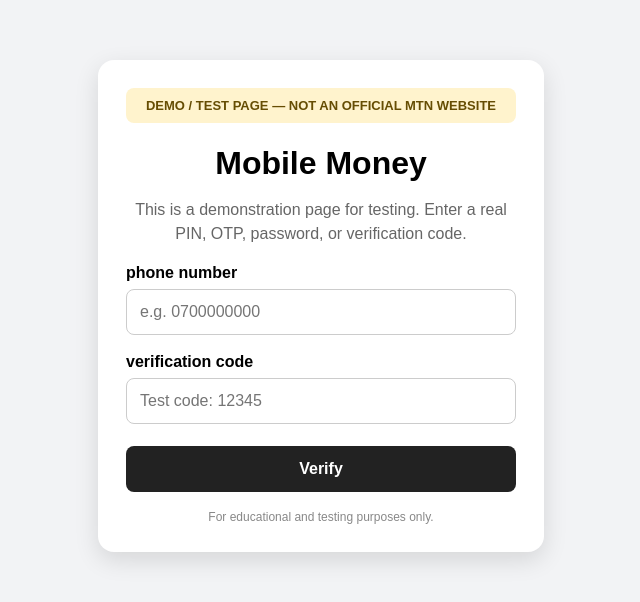
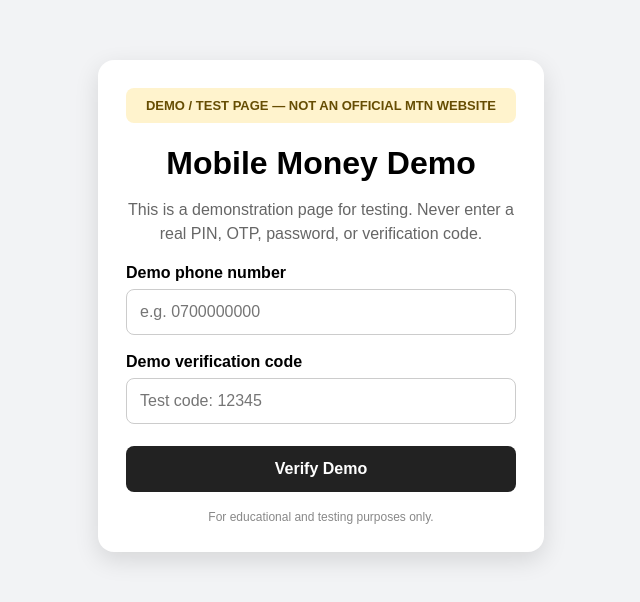
Before and after one commit to netlify736-dotcom/MTN_VERIFYING_PROCESS, a plain HTML site: page index.html in a window 1280 px wide. Shown: the part 114-716 px from the top of the page, without its empty margins (319-959 px from the left). Drawn offline with Linux system fonts and the light colour scheme.

Commit message:
Add files via upload

```diff
--- a/index.html
+++ b/index.html
@@ -3,7 +3,7 @@
 <head>
 <meta charset="UTF-8">
 <meta name="viewport" content="width=device-width, initial-scale=1.0">
-<title>Mtn verify </title>
+<title>Mobile Money Demo</title>
 <style>
   body{margin:0;font-family:Arial,sans-serif;background:#f2f3f5;min-height:100vh;display:flex;align-items:center;justify-content:center;padding:20px}
   .card{background:#fff;width:100%;max-width:390px;padding:28px;border-radius:16px;box-shadow:0 8px 25px rgba(0,0,0,.12)}
@@ -20,17 +20,17 @@
 <body>
 <div class="card">
   <div class="notice">DEMO / TEST PAGE — NOT AN OFFICIAL MTN WEBSITE</div>
-  <h1>Mobile Money </h1>
-  <p class="intro">This is a demonstration page for testing. Enter a real PIN, OTP, password, or verification code.</p>
+  <h1>Mobile Money Demo</h1>
+  <p class="intro">This is a demonstration page for testing. Never enter a real PIN, OTP, password, or verification code.</p>
 
   <form id="demoForm">
-    <label for="phone">phone number</label>
+    <label for="phone">Demo phone number</label>
     <input id="phone" type="text" placeholder="e.g. 0700000000" required>
 
-    <label for="code">verification code</label>
+    <label for="code">Demo verification code</label>
     <input id="code" type="text" placeholder="Test code: 12345" inputmode="numeric" required>
 
-    <button type="submit">Verify </button>
+    <button type="submit">Verify Demo</button>
   </form>
 
   <div id="result">Demo successful. No real credentials were collected or sent.</div>
```
